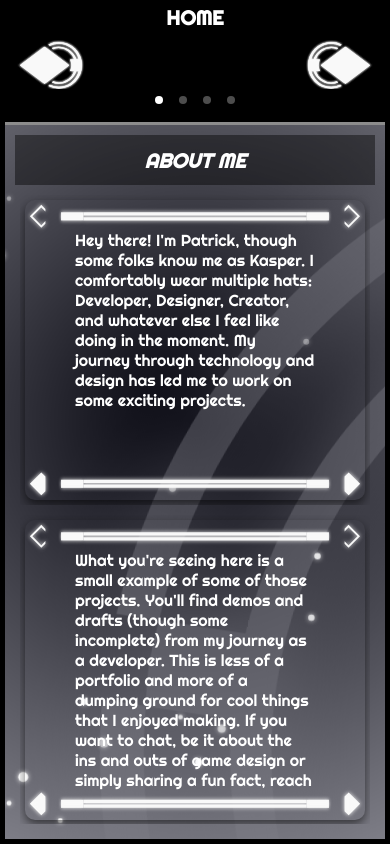
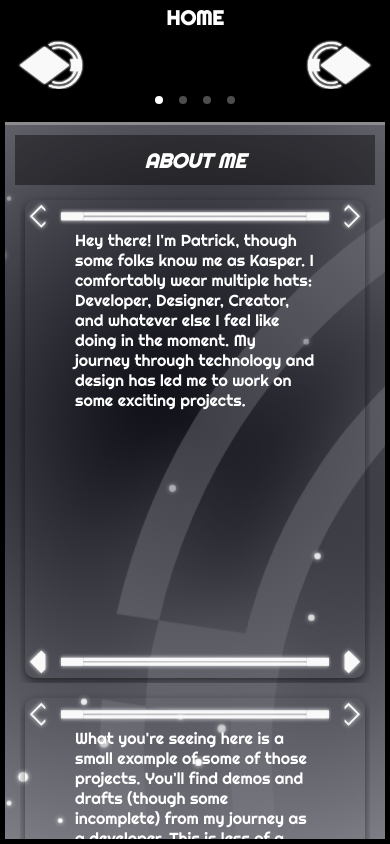
Before and after one commit to KasperKain/portfolio, a React (Vite) app: page / in a window 390 px wide. Built offline with nearby package versions, Linux system fonts and the light colour scheme; no server answers.

Commit message:
screen size optimizations

```diff
--- a/src/components/BaseBox/baseBox.css
+++ b/src/components/BaseBox/baseBox.css
@@ -12,4 +12,5 @@
   min-height: 50px;
   flex-grow: 1;
   flex-basis: 0;
+  max-height: 100%;
 }
--- a/src/components/SectionContainer/sectionContainer.css
+++ b/src/components/SectionContainer/sectionContainer.css
@@ -8,8 +8,16 @@
   @media screen and (min-width: 2000px) {
     padding: 1rem 4rem;
   }
+
+  @media screen and (max-width: 400px) {
+    min-height: 150%;
+  }
   @media screen and (min-height: 1200px) {
     padding: 3em 0rem;
+  }
+
+  @media screen and (max-height: 700px) {
+    min-height: 130%;
   }
 }
 
```
